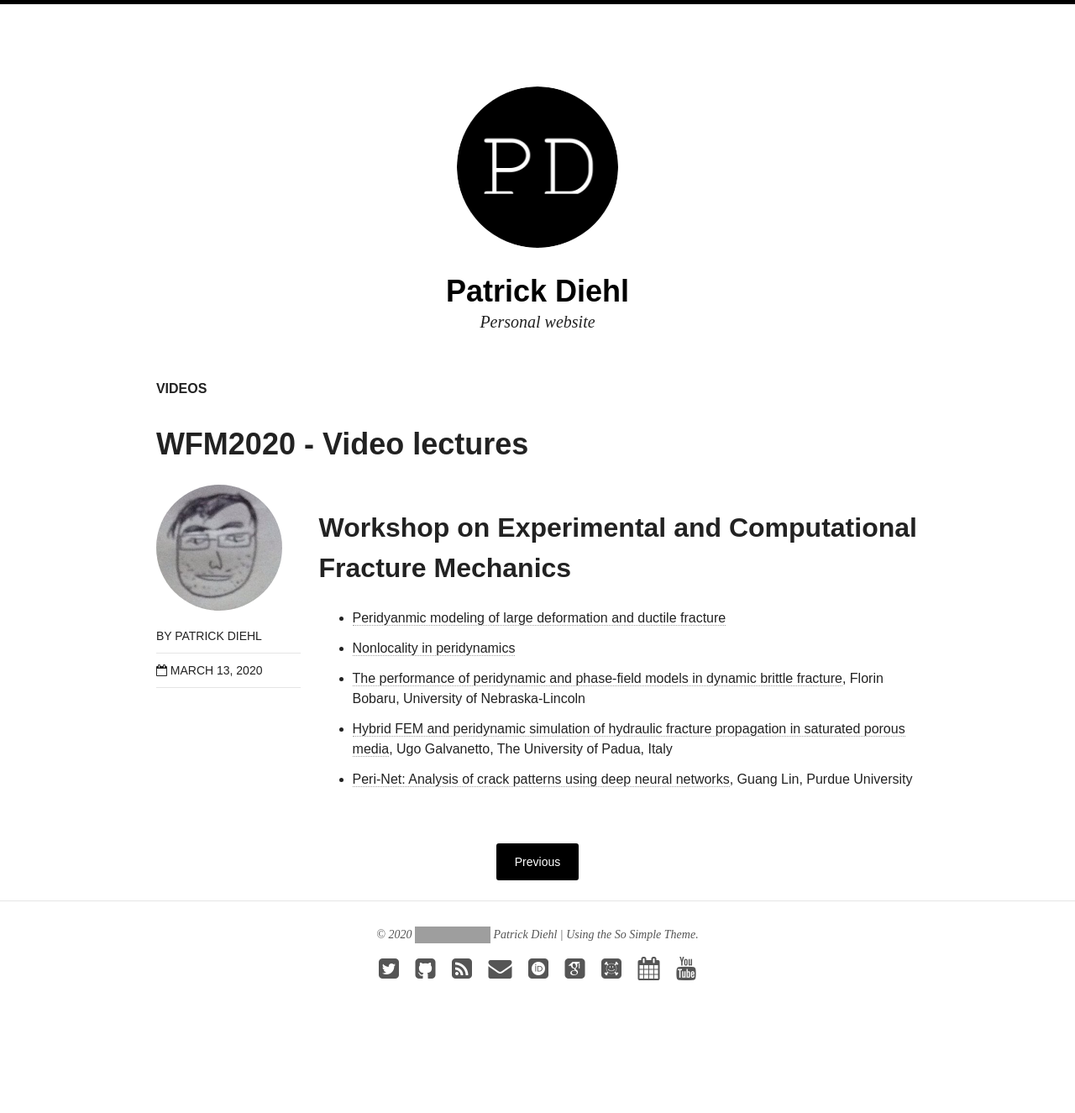
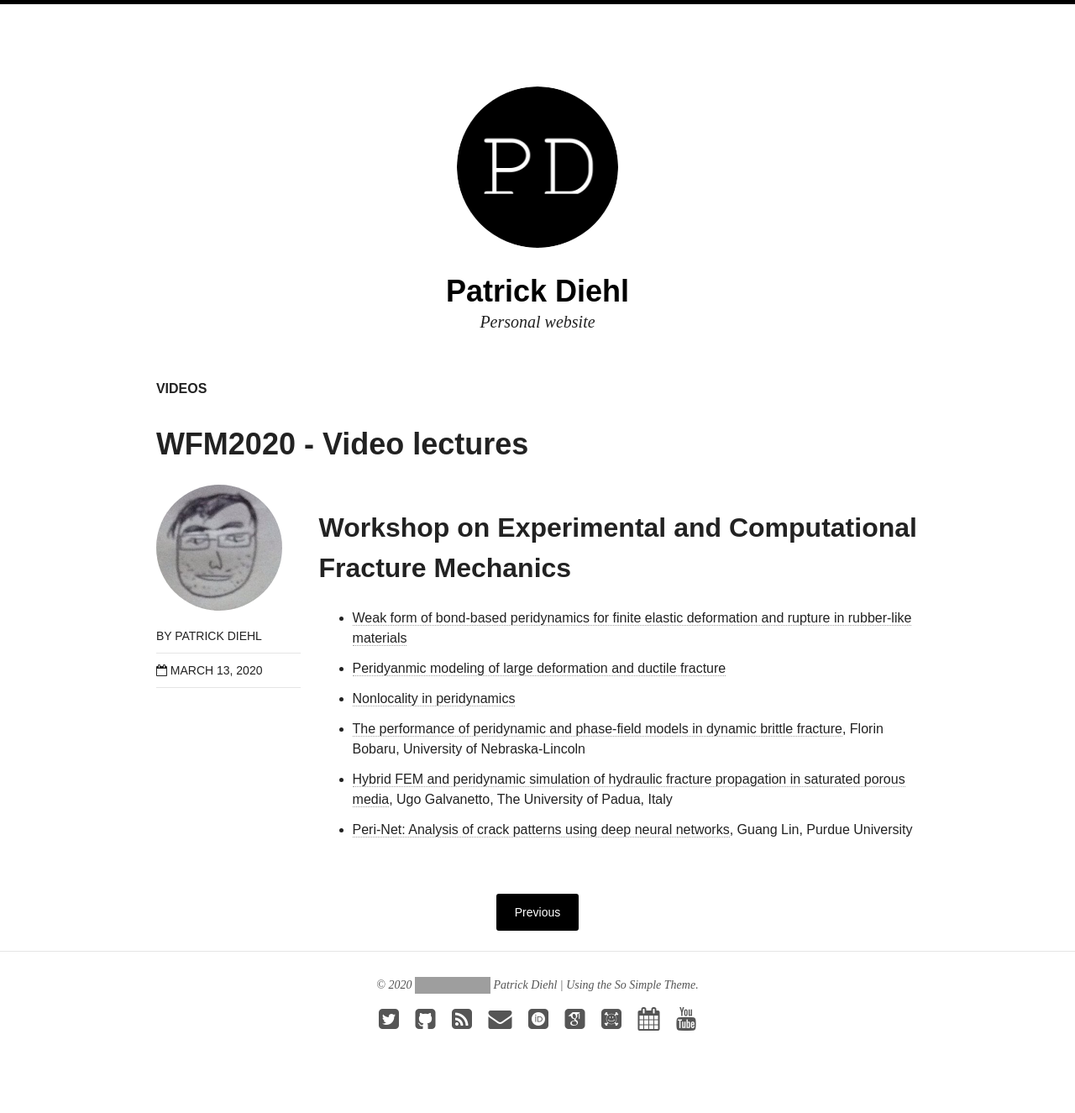
Before and after one commit to diehlpk/diehlpk.github.io, a Jekyll site: the page built from _posts/blog/2020-03-13-wfm2020-videos.md, in a window 1280 px wide. Shown: the whole page at 84% size. Built offline with Jekyll 4.4.1, drawn with Linux system fonts in a browser that asks for light colours; nearby versions of some CDN libraries; some web fonts are replaced; before the commit the page ends 1265 px from its top, so only the background shows below that; grey boxes are pictures that could not be loaded.

Commit message:
Update blog post

```diff
--- a/_posts/blog/2020-03-13-wfm2020-videos.md
+++ b/_posts/blog/2020-03-13-wfm2020-videos.md
@@ -7,6 +7,7 @@ author: diehlpk
 ---
 ## Workshop on Experimental and Computational Fracture Mechanics
 
+* [Weak form of bond-based peridynamics for finite elastic deformation and rupture in rubber-like materials](https://www.youtube.com/watch?v=oq_ih_PMzYY)
 * [Peridyanmic modeling of large deformation and ductile fracture](https://www.youtube.com/watch?v=AqcyfyeyXHM)
 * [Nonlocality in peridynamics](https://www.youtube.com/watch?v=_Uv-_K3KTek)
 * [The performance of peridynamic and phase-field models in dynamic brittle fracture](https://www.youtube.com/watch?v=4fHyZS7Y7vg), Florin Bobaru, University of Nebraska-Lincoln
```
